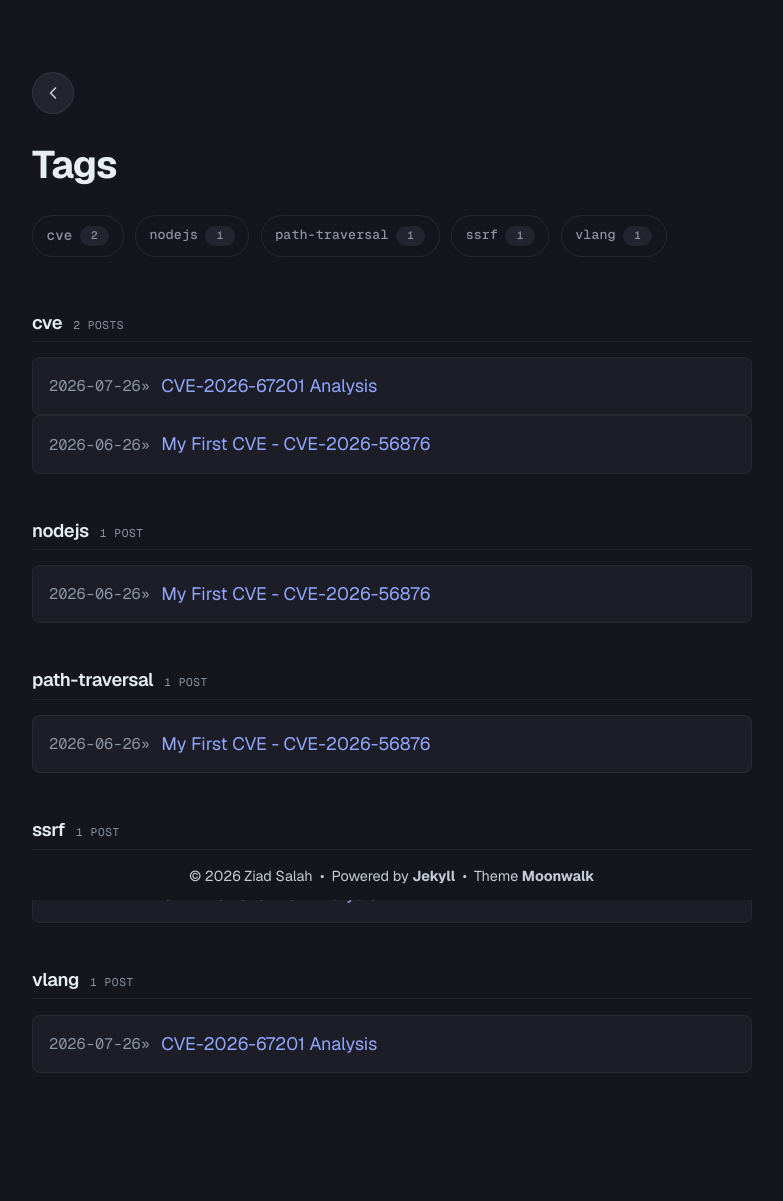
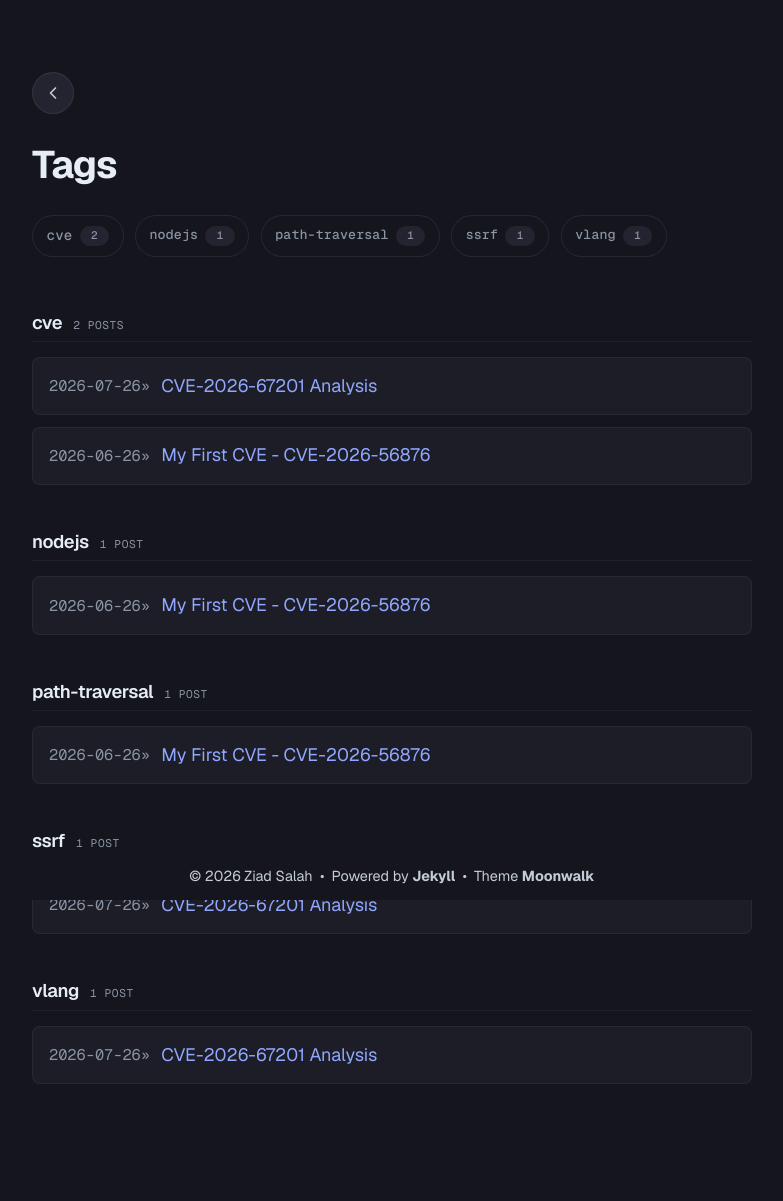
Before and after one commit to ziad626/ziad686-blog, a Jekyll site: the page built from tags.html, in a window 1280 px wide. Shown: the whole page, without its empty margins (248-1031 px from the left). Built offline with Jekyll 4.4.1, drawn with Linux system fonts in a browser that asks for light colours.

Commit message:
Add spacing between tagged posts
Added margin between posts in tag sections.

```diff
--- a/assets/css/main.scss
+++ b/assets/css/main.scss
@@ -145,3 +145,9 @@
   padding: 0 0.15em;
   white-space: nowrap;
 }
+
+
+/* Add space between posts when a tag contains more than one post. */
+.tag-section .post-list-item + .post-list-item {
+  margin-top: 0.7rem;
+}
```
